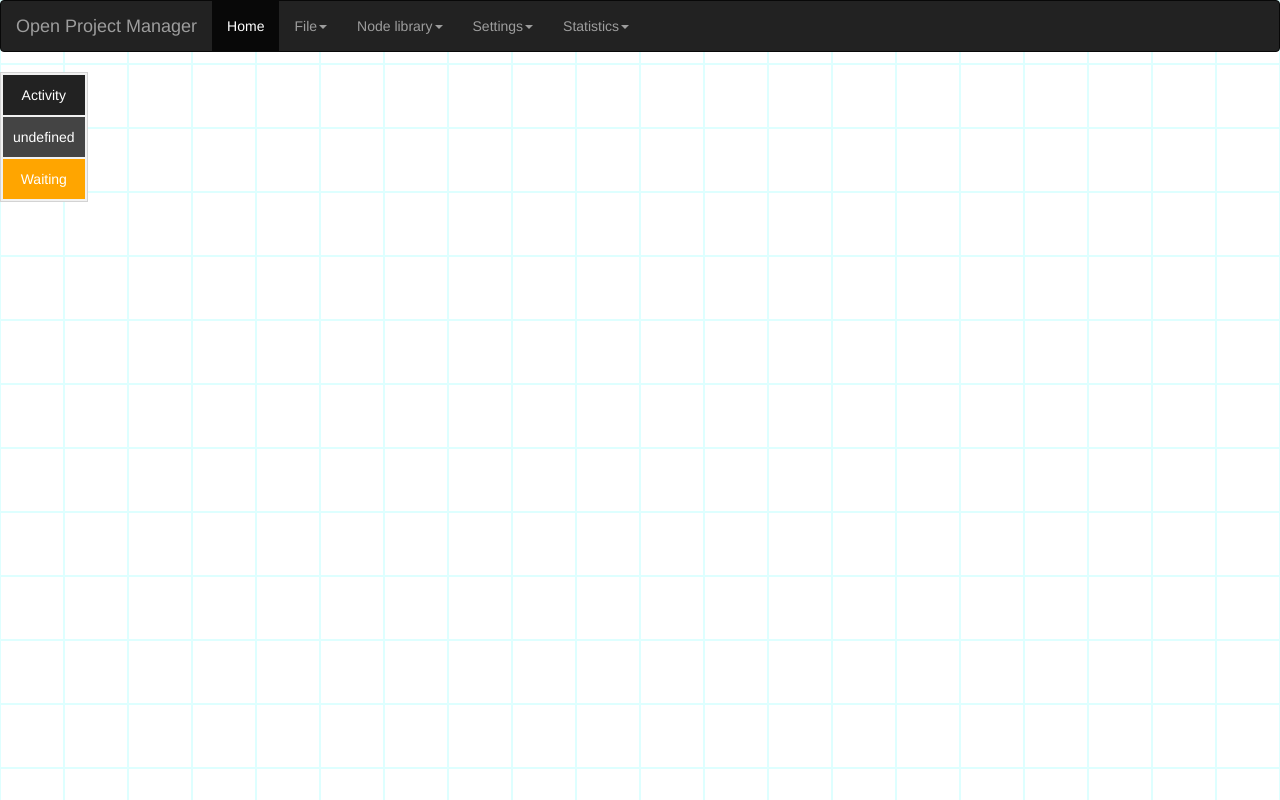
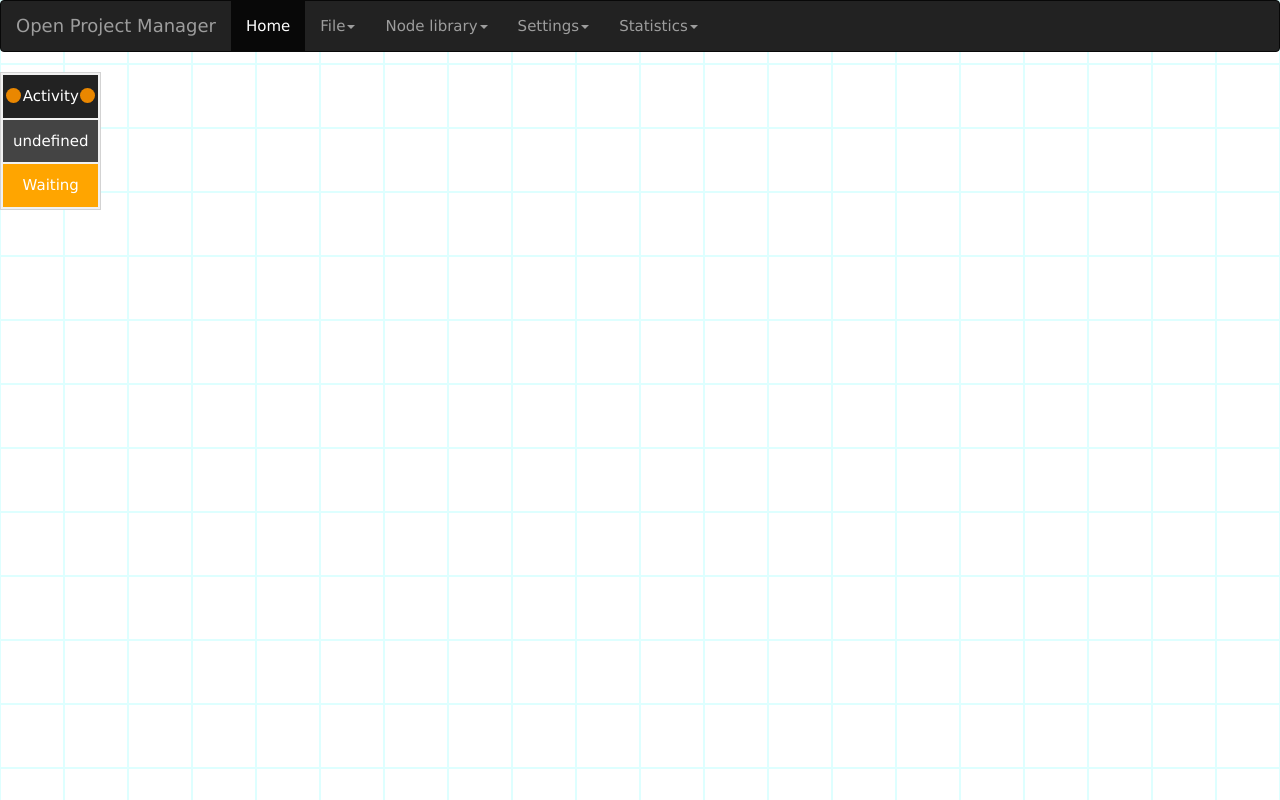
Before and after one commit to erikpa1/OPM, a plain HTML site: page index.html in a window 1280 px wide. Drawn offline with nearby package versions, Linux system fonts and the light colour scheme; no server answers.

Commit message:
Update semestralka

```diff
--- a/CoreJS/Canvas/Canvas.js
+++ b/CoreJS/Canvas/Canvas.js
@@ -1,7 +1,8 @@
 
 
-var allCanvas = null;
+var allCanvas = [];
 var activeCanvas = null;
+
 
 class Canvas
 {
@@ -10,14 +11,20 @@ class Canvas
         this.allNodes = [];
         this.author = "Default";
 
+        this.activeNode = null;
+        this.activeNodes = [];
+
+        this.multiselectionModeActive = false;
+
         this.ajax = new Ajax();
         this.ajax.SetAsPost();
         this.ajax.SetUrl('/CanvasSerializator');
-        //this.ajax.SetReciever(this.RecieveAjaxMessage);
+        this.ajax.SetReciever(this.RecieveAjaxMessage);
 
 
         this.InitCanvas();
         activeCanvas = this;
+        //allCanvas.add(this);
     }
 
     InitCanvas()
@@ -25,8 +32,8 @@ class Canvas
 
         this.OverrideRightClick();
 
-        var tmpnode = new BasicNode("Ahoj");
-        var tmpActivityNode = new ActivityNode("Tvorba modelu");
+        var tmpnode = new BasicNode("Ahoj", this);
+        var tmpActivityNode = new ActivityNode("Tvorba modelu", this);
 
         $("body")[0].appendChild(GetTopNav());
 
@@ -51,9 +58,41 @@ class Canvas
 
     }
 
+    ActivateNode(node)
+    {
+        if (this.multiselectionModeActive == false)
+        {
+            if (this.activeNode != null)
+            {
+                this.activeNode.setNodeDeselected();
+            }
+            this.activeNode = node;
+            this.activeNode.setNodeSelected();
+        } else {
+            node.setNodeSelected();
+            this.activeNodes.add(node);
+        }
+    }
+
+    DeactivateNode(node)
+    {
+        this.activeNode.setNodeDeselected();
+        this.activeNode = null;
+        this.activeNodes.clear;
+    }
+
+
+
+
+
     AddNodeToCanvas(node)
     {
         $("body")[0].appendChild(node);
+    }
+
+    GetMultiSelectionState()
+    {
+        return multiselectionModeActive;
     }
 
     SerializeProject()
@@ -65,10 +104,8 @@ class Canvas
         {
             outputCollector += this.allNodes[index].getSerialized();
         }
-
         this.ajax.SetData(outputCollector);
-        this.ajax.Send();
-
+        //this.ajax.Send();
     }
 
 }
--- a/CoreJS/Nodes/ActivityNode.js
+++ b/CoreJS/Nodes/ActivityNode.js
@@ -9,7 +9,7 @@ class ActivityNode extends BasicNode{
         //this.baseNode = new BasicNode();
         //this.baseNode.name = "Activity";
 
-        var base = this.getReprezentation();//this.baseNode.getReprezentation()
+        var base = this.getReprezentation();//this.baseNode.GetReprezentation()
         var nodeSecondHeader = document.createElement("div");
 
         nodeSecondHeader.classList.add("nodeHeader");
--- a/CoreJS/Nodes/Node.css
+++ b/CoreJS/Nodes/Node.css
@@ -4,6 +4,11 @@
     background-color: #f1f1f1;
     text-align: center;
     border: 1px solid #d3d3d3;
+}
+
+.nodeBody:hover
+{
+    box-shadow: 0 0 11px rgba(33,33,33,.2);
 }
 
 .nodeHeader {
@@ -13,3 +18,25 @@
     background-color: #222222;
     color: #fff;
 }
+
+.nodeInput
+{
+    width: 15px;
+    height: 15px;
+    background-color: #ea8700;
+    border-radius: 50%;
+    margin-top: 15px;
+    margin-left: 5px;
+}
+
+.nodeOutput
+{
+    width: 15px;
+    height: 15px;
+    background-color: #ea8700;
+    border-radius: 50%;
+    margin-right: auto;
+    margin-top: 15px;
+    margin-right: 5px;
+
+}
--- a/CoreJS/Nodes/Node.js
+++ b/CoreJS/Nodes/Node.js
@@ -1,26 +1,52 @@
 
 
 
-class BasicNode
+class BasicNode extends React.Component
 {
-    constructor(name)
+    constructor(name, canvas)
     {
+        super();
+
         this.name = name;
+        this.canvas = canvas;
+        this.nodeHeader = new NodeHeader(name, this);
 
+
+        this.fillNodeWithInput(this.nodeHeader.GetReprezentation());
+        this.fillNodeWithOutput(this.nodeHeader.GetReprezentation());
 
         var node = document.createElement("DIV");
         node.classList.add("nodeBody");
         node.style.left = 250;
         node.style.top = 250;
-
-        this.nodeHeader = new NodeHeader(name);
-
-        node.appendChild(this.nodeHeader.getReprezentation());
+        node.appendChild(this.nodeHeader.GetReprezentation());
 
         dragElement(node);
         scaleElement(node);
 
         this.reprezentation = node;
+    }
+
+    fillNodeWithInput(node)
+    {
+        node.appendChild(new NodeInput().GetReprezentation());
+    }
+
+
+    fillNodeWithOutput(node)
+    {
+        node.appendChild(new NodeOutput().GetReprezentation());
+    }
+
+    setNodeSelected()
+    {
+        this.nodeHeader.SetSelectedColor();
+    }
+
+    setNodeDeselected()
+    {
+        this.nodeHeader.SetUnselectedColor();
+
     }
 
     setCommentary(commentary)
@@ -31,6 +57,11 @@ class BasicNode
     getCommentary()
     {
         return this.commentary;
+    }
+
+    GetCanvas()
+    {
+        return this.canvas;
     }
 
     getName()
@@ -47,4 +78,7 @@ class BasicNode
     {
         return "Serialized";
     }
+
+
+
 }
--- a/CoreJS/Nodes/NodeElement.js
+++ b/CoreJS/Nodes/NodeElement.js
@@ -3,13 +3,73 @@ class NodeElement
     constructor()
     {
         this.reprezentation = document.createElement("DIV");
+        this.parent = null;
+        this.onClickReactor = null;
+        this.onRightClickReactor = null;
+
+        this.reprezentation.onclick = this.ReactOnClick;
     }
 
-    getReprezentation()
+    SetOnClickReator(reactor)
+    {
+        this.onClickReactor = reactor;
+    }
+
+    ReactOnClick()
+    {
+        this.onClickReactor.ReactOnClick();
+    }
+
+    SetOnRightClickReactor(reactor)
+    {
+
+    }
+
+    SetElementInnerName(name)
+    {
+        this.reprezentation.innerText = name;
+    }
+
+    GetElementInnerText()
+    {
+        return this.reprezentation.innerText;
+    }
+
+    AddElementClass(elementClass)
+    {
+        this.reprezentation.classList.add(elementClass);
+    }
+
+    SetOnHoverCursorPointer()
+    {
+        $(this.reprezentation).css('cursor', 'pointer');
+    }
+
+    GetReprezentation()
     {
         return this.reprezentation;
     }
 
+    SetNodeParent(parent)
+    {
+        this.parent = parent;
+    }
+
+    GetNodeParent()
+    {
+        return this.parent;
+    }
+
+    SetBackgroundColor(color)
+    {
+        this.reprezentation.style.backgroundColor = color;
+    }
+
+
+
+
+
+
 
 
 }
--- a/CoreJS/Nodes/NodeHeader.js
+++ b/CoreJS/Nodes/NodeHeader.js
@@ -2,14 +2,33 @@
 
 class NodeHeader extends NodeElement{
 
-    constructor(name)
+    constructor(name, parent)
     {
         super();
-        super.getReprezentation().classList.add("nodeHeader");
-        super.getReprezentation().style.left = 250;
-        super.getReprezentation().style.top = 250;
-        super.getReprezentation().innerText = name;
+        super.SetNodeParent(parent);
+        super.GetReprezentation().style.left = 250;
+        super.GetReprezentation().style.top = 250;
+        super.SetElementInnerName(name);
+        super.AddElementClass("nodeHeader");
+        super.SetOnClickReator(this);
 
     }
 
+    ReactOnClick()
+    {
+        var parent = super.GetNodeParent();
+        var canvas = parent.GetCanvas();
+        canvas.ActivateNode(super.GetNodeParent());
+    }
+
+    SetUnselectedColor()
+    {
+        super.setElementColor("#222222")
+    }
+
+    SetSelectedColor()
+    {
+        super.setElementColor("#33333")
+    }
+
 }
--- /dev/null
+++ b/CoreJS/Nodes/NodeInput.js
@@ -0,0 +1,17 @@
+class NodeInput extends NodeElement
+{
+    constructor()
+    {
+        super();
+        super.SetOnHoverCursorPointer();
+
+        var tmpElement = super.GetReprezentation();
+        tmpElement.classList.add("nodeInput");
+        tmpElement.classList.add("w3-display-topleft");
+    }
+
+    GetReprezentation() {
+        return super.GetReprezentation();
+    }
+
+}
--- a/CoreJS/Nodes/NodeInputLabel.js
+++ b/CoreJS/Nodes/NodeInputLabel.js
@@ -6,7 +6,7 @@ class NodeInputLabel extends NodeElement{
         this.reprezentation.classList.add("form-control");
     }
 
-    getReprezentation()
+    GetReprezentation()
     {
         return this.reprezentation;
     }
--- /dev/null
+++ b/CoreJS/Nodes/NodeOutput.js
@@ -0,0 +1,19 @@
+class NodeOutput extends NodeElement
+{
+    constructor()
+    {
+        super();
+        super.SetOnHoverCursorPointer();
+
+        var tmpElement = super.GetReprezentation();
+        tmpElement.classList.add("nodeOutput");
+        tmpElement.classList.add("w3-display-topright");
+
+
+    }
+
+    GetReprezentation() {
+        return super.GetReprezentation();
+    }
+
+}
--- a/index.html
+++ b/index.html
@@ -7,14 +7,19 @@
     <meta name="viewport" content="width=device-width, initial-scale=1">
 
     <link rel="stylesheet" href="https://maxcdn.bootstrapcdn.com/bootstrap/3.4.0/css/bootstrap.min.css">
+    <link rel="stylesheet" href="https://www.w3schools.com/w3css/4/w3.css">
+
     <link rel="stylesheet" href="CoreJS/Nodes/Node.css">
     <link rel="stylesheet" href="CoreJS/Canvas/Canvas.css">
 
     <script src="https://ajax.googleapis.com/ajax/libs/jquery/3.3.1/jquery.min.js"></script>
     <script src="https://maxcdn.bootstrapcdn.com/bootstrap/3.4.0/js/bootstrap.min.js"></script>
 
+
     <script src="https://code.jquery.com/jquery-1.12.4.js"></script>
     <script src="https://code.jquery.com/ui/1.12.1/jquery-ui.js"></script>
+
+    <script src="CoreJS/React/react.js"></script>
 
     <script src="CoreJS/Topnavigation.js"></script>
 
@@ -25,6 +30,9 @@
     <script src="CoreJS/Nodes/NodeElement.js"></script>
     <script src="CoreJS/Nodes/NodeHeader.js"></script>
     <script src="CoreJS/Nodes/NodeInputLabel.js"></script>
+
+    <script src="CoreJS/Nodes/NodeInput.js"></script>
+    <script src="CoreJS/Nodes/NodeOutput.js"></script>
 
 
     <script src="CoreJS/Networking/Ajax.js"></script>
```
